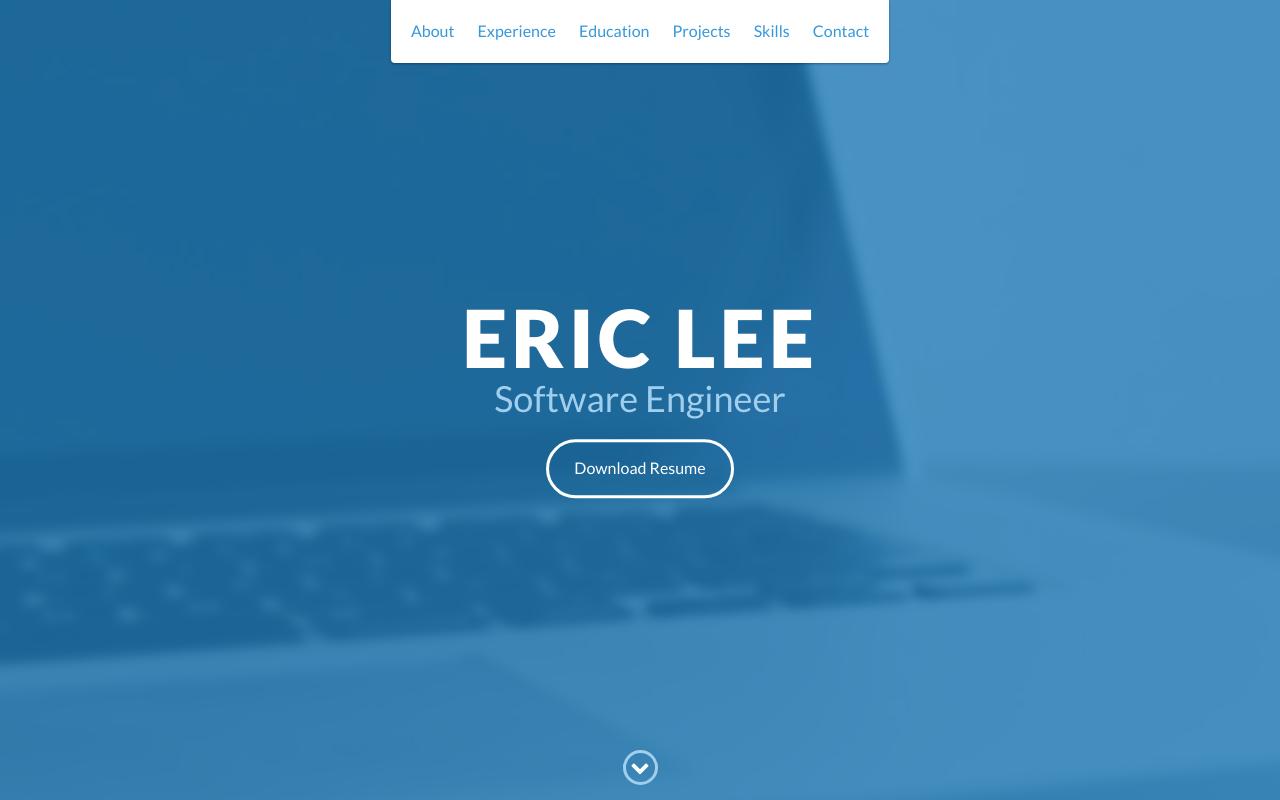
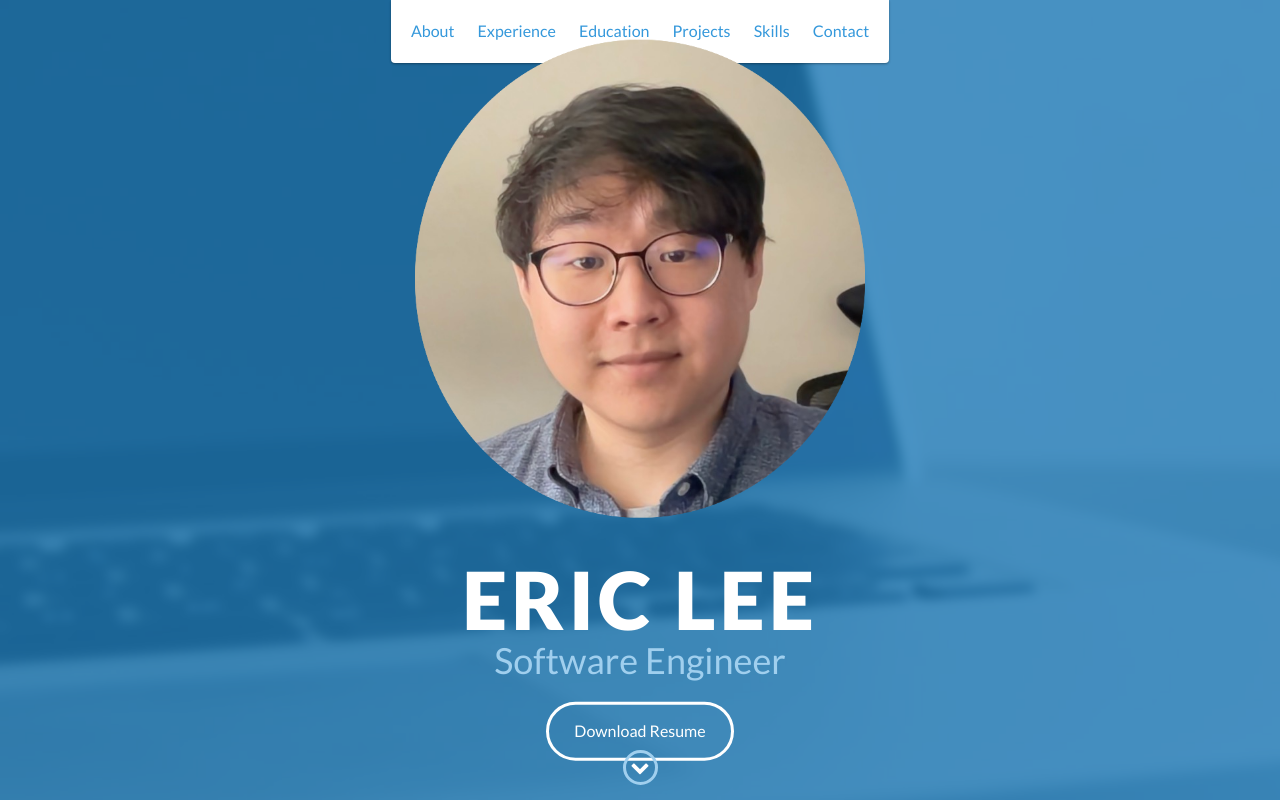
Before and after one commit to erklee/Portfolio, a website: page index.html in a window 1280 px wide. Shown: the top 800 px of the page. Drawn offline with nearby package versions, Linux system fonts and the light colour scheme.

Commit message:
profile picture add

```diff
--- a/index.html
+++ b/index.html
@@ -58,6 +58,15 @@
 
     <div id="lead">
         <div id="lead-content">
+            <img src="./assets/circular_profile.png" alt="profile"  style="object-fit:contain;
+            margin-top: -10%x;
+            margin-bottom: 10%;
+            object-fit: contain;
+            width: 450px;
+            height: auto;
+            width: 450px;
+            height:auto;">
+
             <h1>Eric Lee</h1>
             <h2>Software Engineer</h2>
             <a href="https://drive.google.com/file/d/1mlXkb1sexHLgw_mHx2OYNn6mwaZce2C2/view" class="btn-rounded-white">Download Resume</a>
--- a/scss/styles.scss
+++ b/scss/styles.scss
@@ -384,6 +384,7 @@ footer {
         margin-bottom: 15px;
     }
 }
+
 
 #lead-overlay {
     position: absolute;
```
Also changed, not shown: assets/circular_profile.png (added), assets/github_profile.jpg (added).
